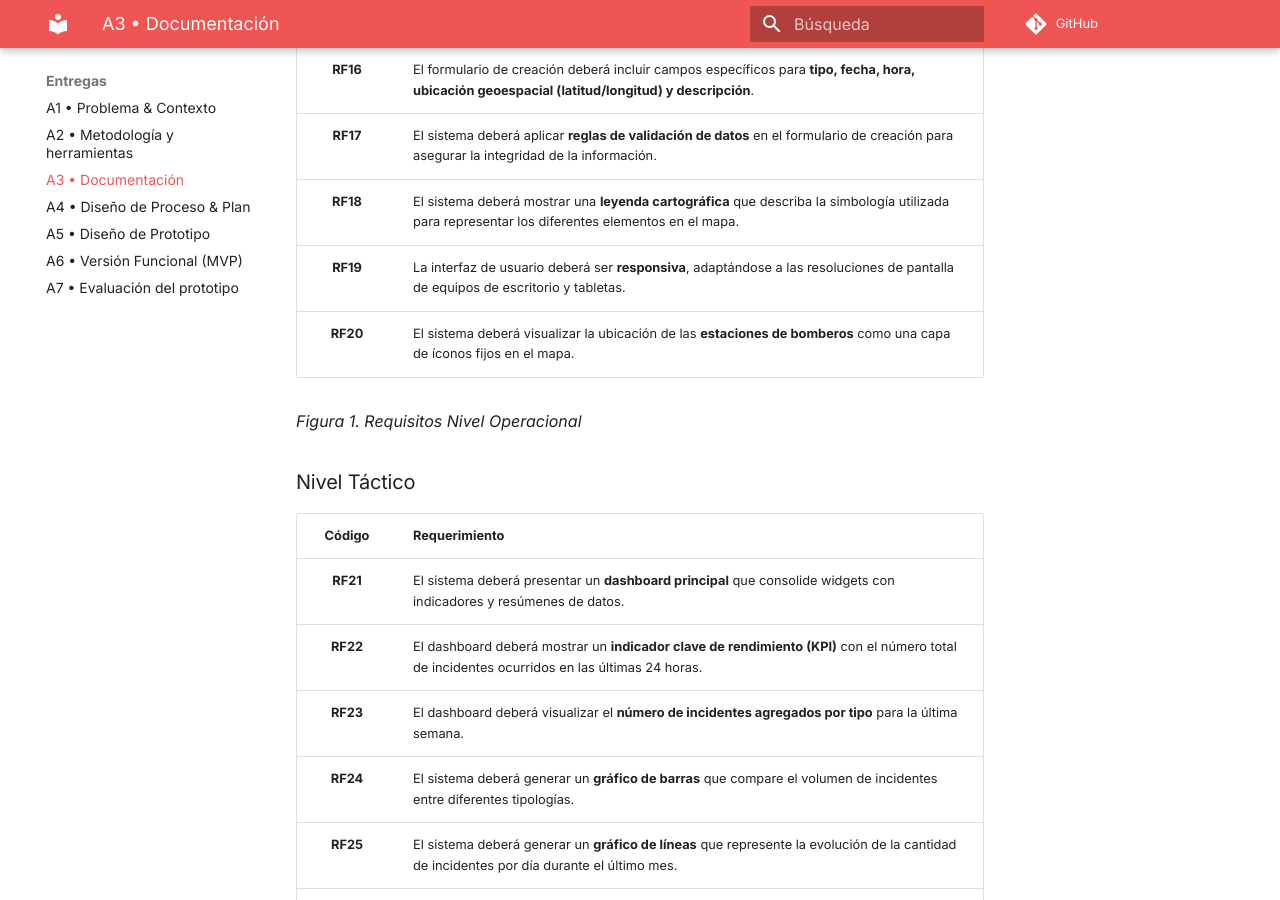
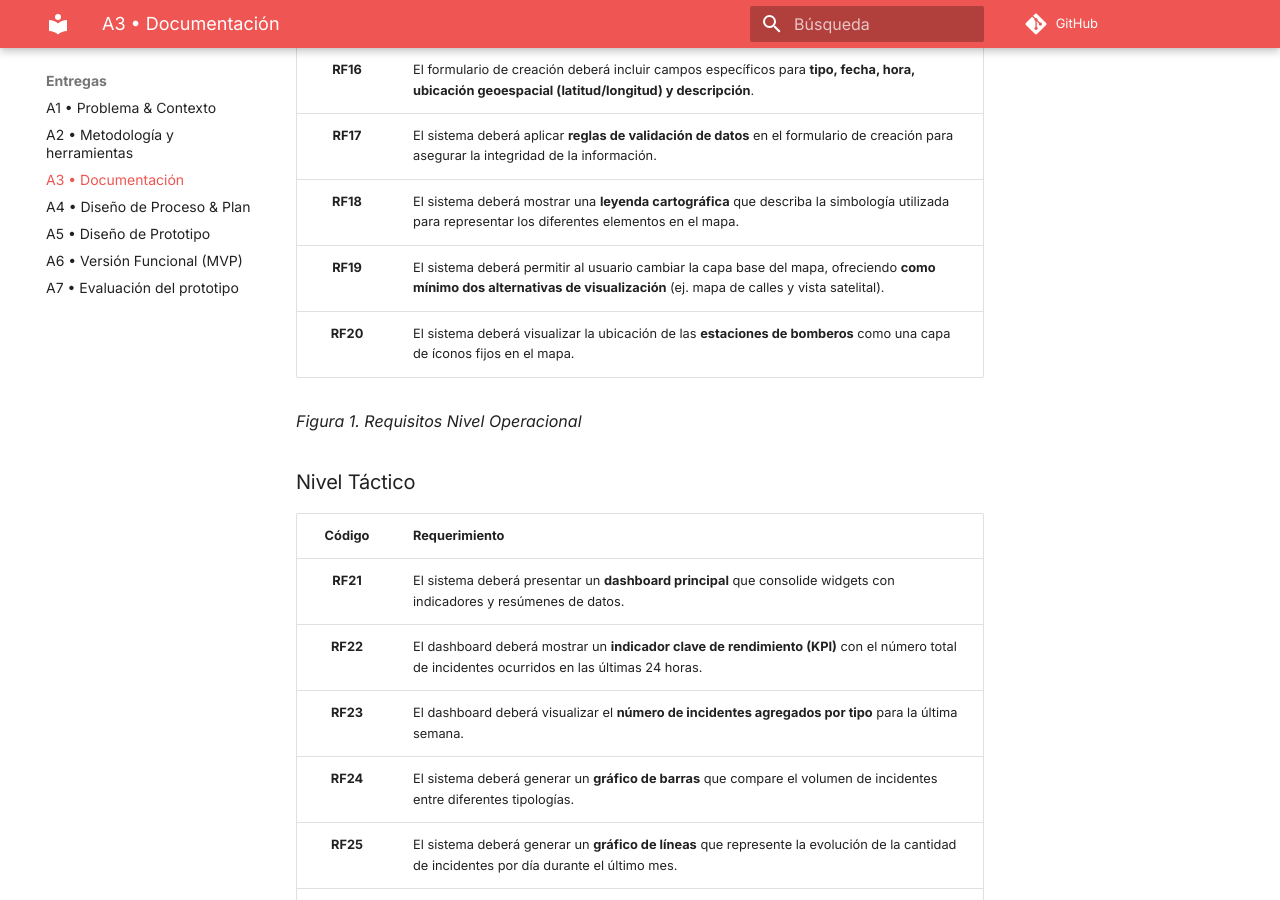
Before and after one commit to L1TnzO/Documentacion-PDS, an MkDocs documentation site: the page built from docs/A3.md, in a window 1280 px wide and 900 px high, scrolled down 1965 px. Built offline with MkDocs 1.6.1 and Material for MkDocs 9.7.7, drawn with Linux system fonts in a browser that asks for light colours; comment, search, counter and statistics services are not loaded.

Commit message:
rf19 replace

```diff
--- a/docs/A3.md
+++ b/docs/A3.md
@@ -37,7 +37,7 @@ Desarrollar una plataforma centralizada de gestión y visualización de datos de
 | **RF16** | El formulario de creación deberá incluir campos específicos para **tipo, fecha, hora, ubicación geoespacial (latitud/longitud) y descripción**. |
 | **RF17** | El sistema deberá aplicar **reglas de validación de datos** en el formulario de creación para asegurar la integridad de la información. |
 | **RF18** | El sistema deberá mostrar una **leyenda cartográfica** que describa la simbología utilizada para representar los diferentes elementos en el mapa. |
-| **RF19** | La interfaz de usuario deberá ser **responsiva**, adaptándose a las resoluciones de pantalla de equipos de escritorio y tabletas. |
+| **RF19** | El sistema deberá permitir al usuario cambiar la capa base del mapa, ofreciendo **como mínimo dos alternativas de visualización** (ej. mapa de calles y vista satelital). |
 | **RF20** | El sistema deberá visualizar la ubicación de las **estaciones de bomberos** como una capa de íconos fijos en el mapa. |
 
 *Figura 1. Requisitos Nivel Operacional*
```
